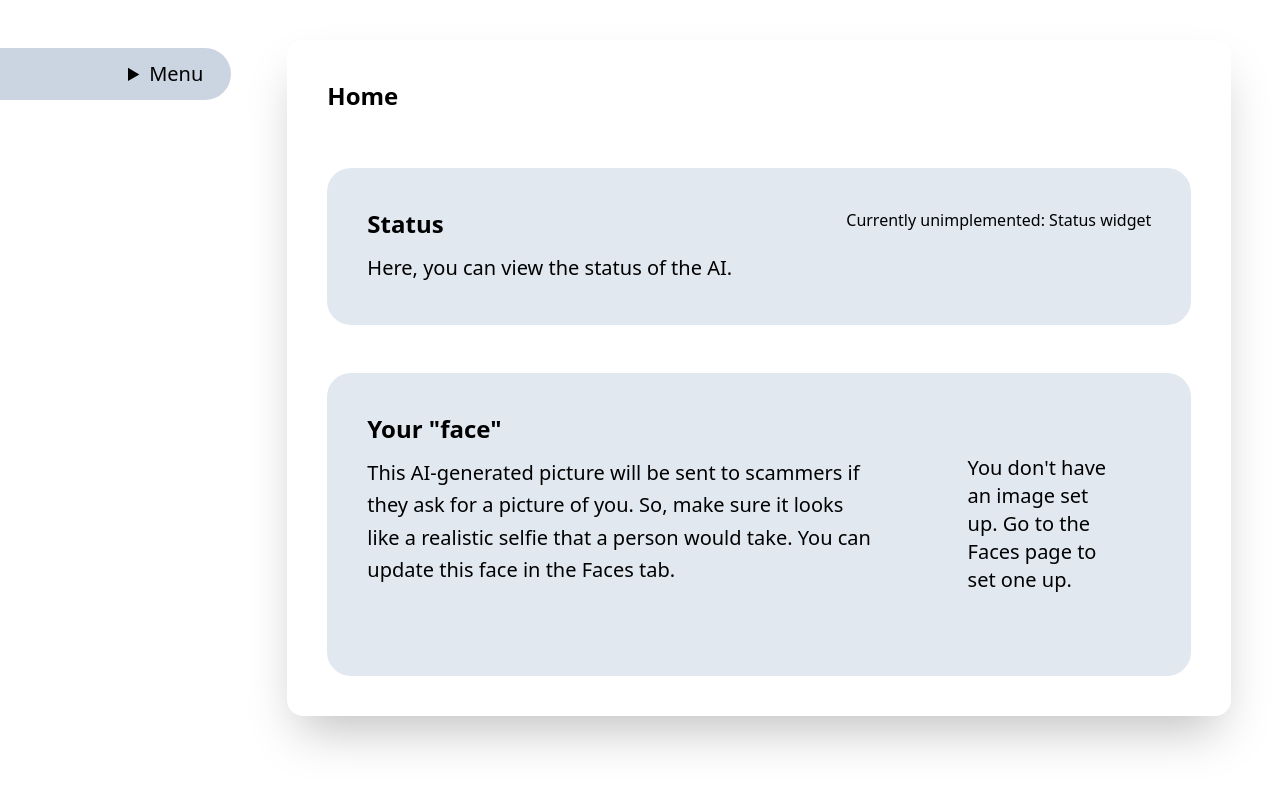
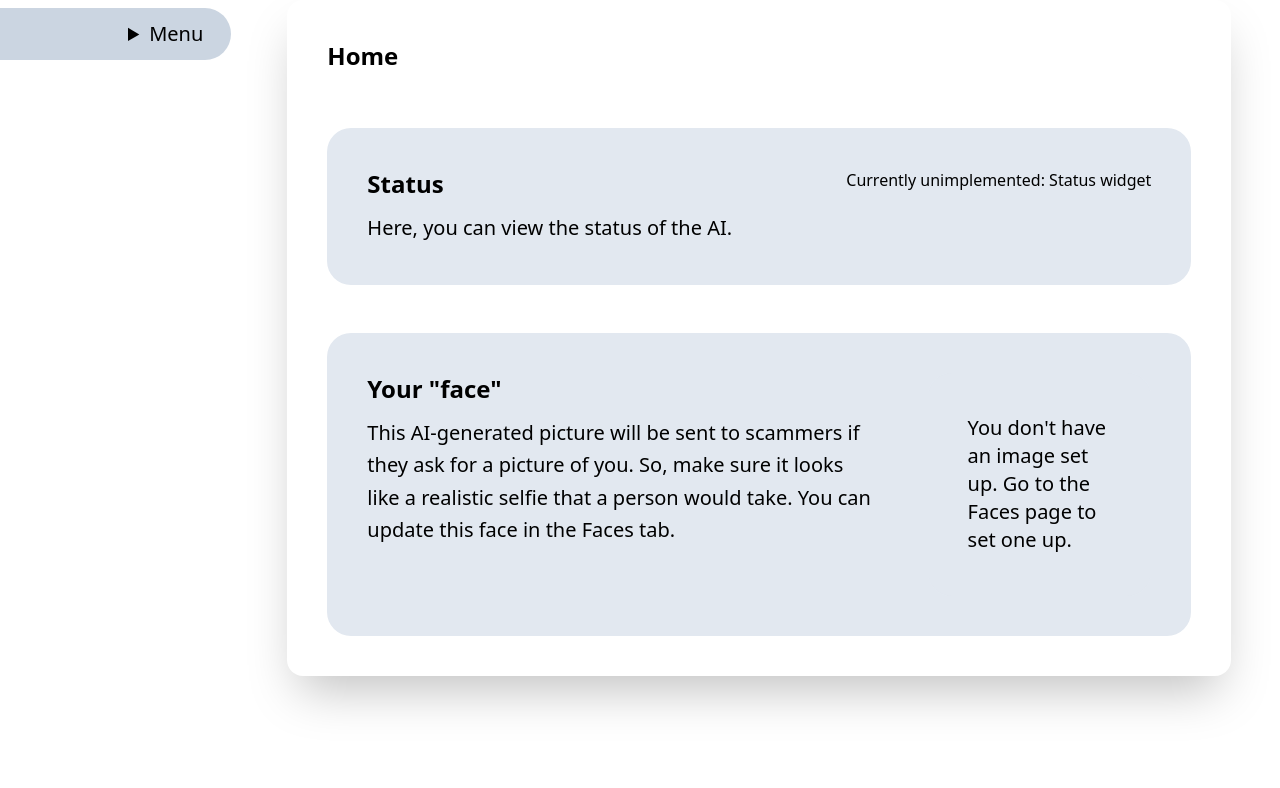
Before and after one commit to elimc/HelloDear, a Vue app in the folder dashboard/: page / in a window 1280 px wide. Shown: the top 788 px of the page. Built offline with nearby package versions, Linux system fonts and the light colour scheme.

Commit message:
Removed top padding

```diff
--- a/dashboard/src/App.vue
+++ b/dashboard/src/App.vue
@@ -1,11 +1,13 @@
 <template>
+  <div>
     <tabs-vue :tabs="tabs">
-    <router-view v-slot="{ Component }" class="p-5 sm:p-10">
+      <router-view v-slot="{ Component }" class="px-5 sm:px-10">
         <keep-alive>
           <component :is="Component" />
         </keep-alive>
       </router-view>
     </tabs-vue>
+  </div>
 </template>
 
 <script>
--- a/dashboard/src/components/Tabs.vue
+++ b/dashboard/src/components/Tabs.vue
@@ -1,6 +1,6 @@
 <template>
   <div class="flex items-start flex-col md:flex-row">
-    <details class="pl-0 mr-4 mt-10">
+    <details class="pl-0 mr-4">
       <summary
         class="
           font-medium
```
Lines whose indentation alone changed are shown as unchanged.
